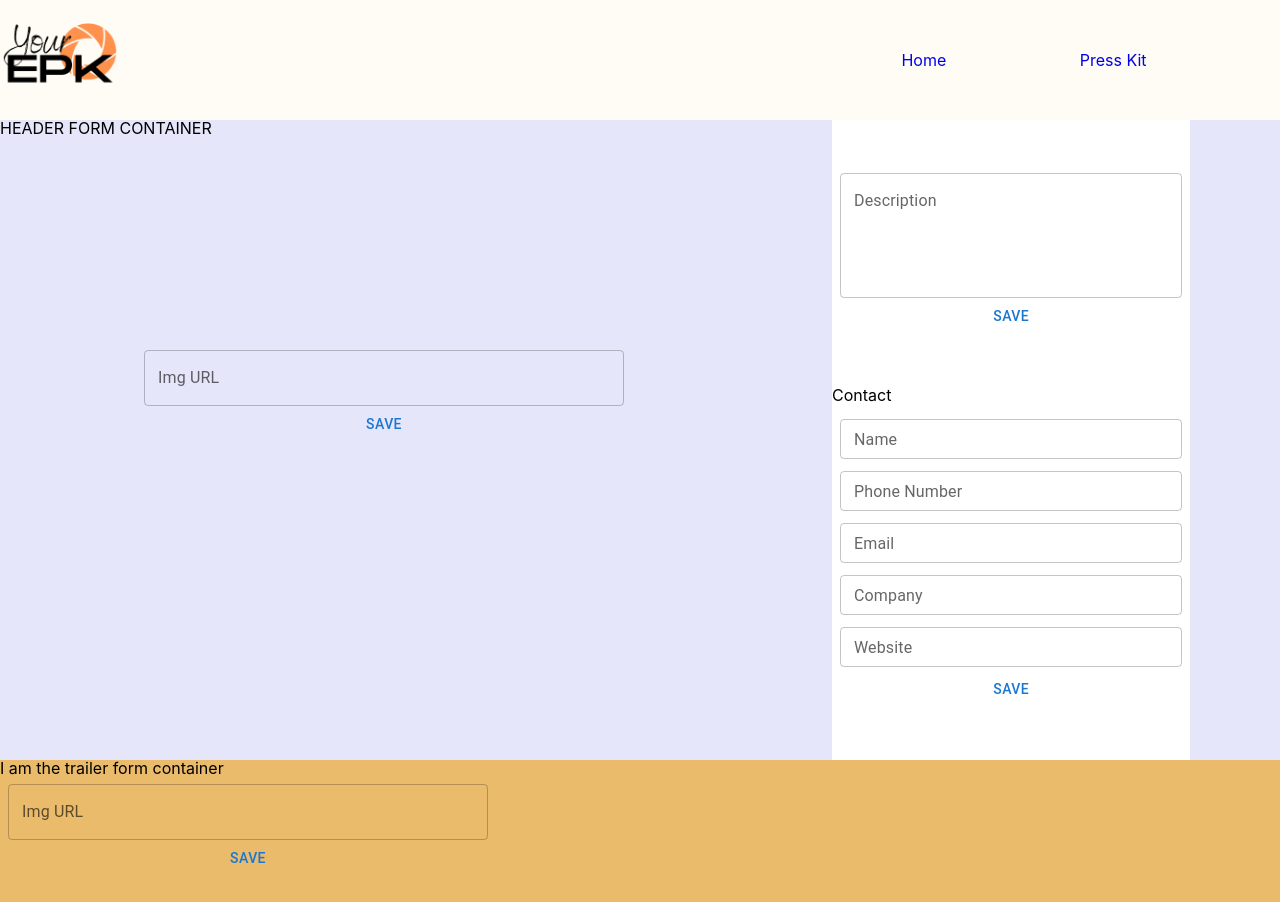
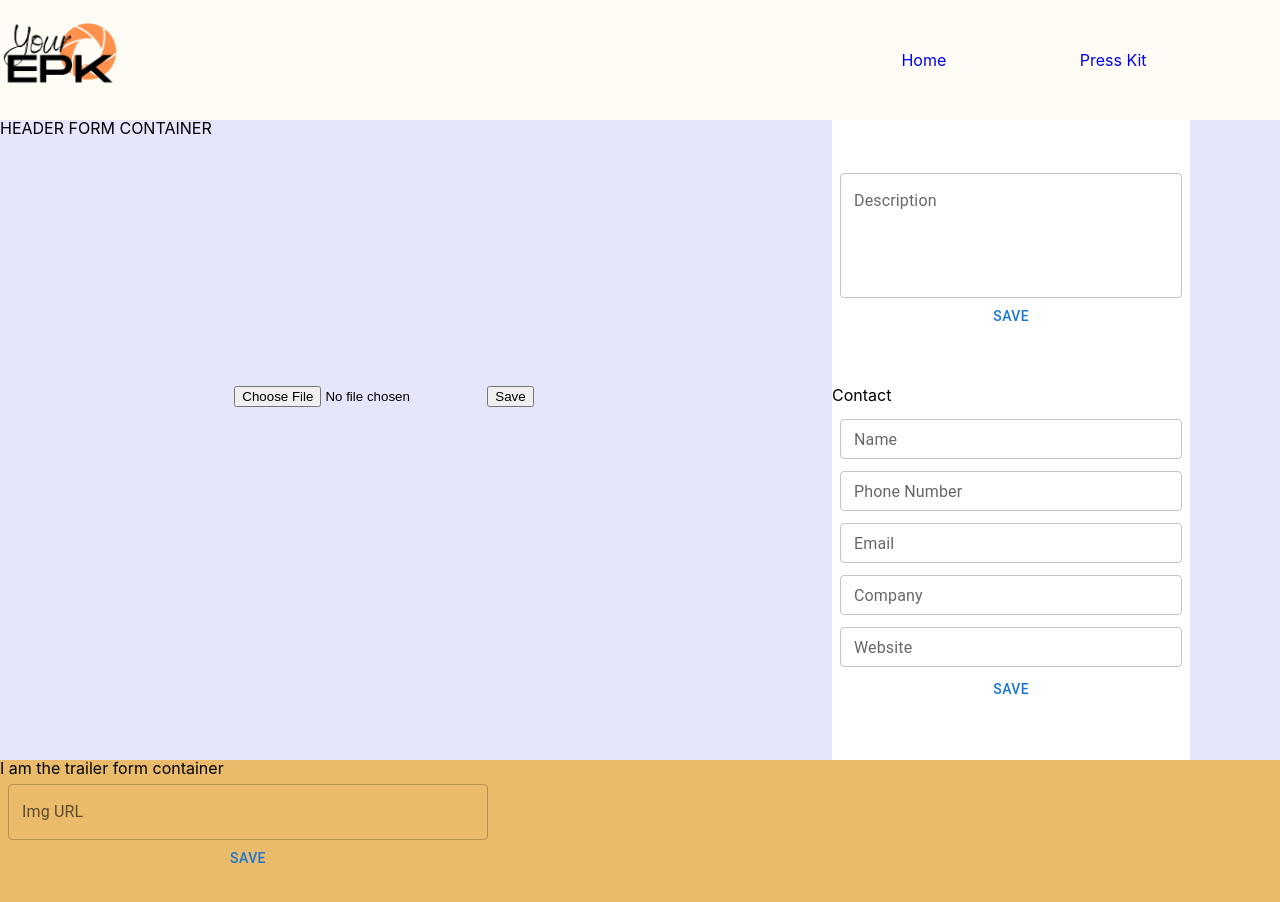
Before and after one commit to ninabrissey/your-epk, a React (Create React App) app: page /edit/1 in a window 1280 px wide. Shown: the top 902 px of the page. Built offline with nearby package versions, Linux system fonts and the light colour scheme; no server answers.

Commit message:
Add AWS functionality to Header

```diff
--- a/src/components/HeaderImg/HeaderImgContainer.tsx
+++ b/src/components/HeaderImg/HeaderImgContainer.tsx
@@ -16,7 +16,7 @@ const HeaderImgContainer = ({ filmEPK, addFilmInfo }: IHeaderImg) => {
 	return (
 		<>
 			{isEditing && (
-				<HeaderImgForm addFilmInfo={addFilmInfo} setIsEditing={setIsEditing} />
+				<HeaderImgForm addFilmInfo={addFilmInfo} setIsEditing={setIsEditing} filmEPK={filmEPK}/>
 			)}
 
 			{!isEditing && (
--- a/src/components/HeaderImg/HeaderImgForm.tsx
+++ b/src/components/HeaderImg/HeaderImgForm.tsx
@@ -1,22 +1,45 @@
-import { useState } from 'react';
+import { useState, useEffect } from 'react';
+import { getPresignedUrl,fileCheckSum, fileToData, putToAWS, postToDatabase } from '../../awsS3/helperFunctions';
 import { FilmEPK } from '../../types';
 import TextField from '@mui/material/TextField';
 import FormControl from '@mui/material/FormControl';
 import Button from '@mui/material/Button';
 
-const HeaderImgForm = ({ addFilmInfo, setIsEditing }: any) => {
+const HeaderImgForm = ({ addFilmInfo, setIsEditing, filmEPK }: any) => {
 	const [headerImg, setHeaderImg] = useState<string>('');
+	const [headerFile, setHeaderFile] = useState<any>({})
+	const [testState, setTestState] = useState<string>('')
 
-	const handleSubmit = () => {
-		addFilmInfo({ header_img: headerImg });
-		setIsEditing(false);
-		setHeaderImg('');
+	useEffect(() => {
+    if (headerFile.size > 0) {
+      makeAWSpost();
+    }
+  }, [headerFile])
+
+	const handleSubmit = async (event: any) => {
+		// addFilmInfo({ header_img: headerImg });
+		// setIsEditing(false);
+		// setHeaderImg('');
+		event.preventDefault();
+    const input = document.querySelector<any>('#header-input').files[0]
+
+    if (input) {
+      setHeaderFile(input)
+    }
 	};
+
+	const makeAWSpost = async () => {
+    const presignedFileParams = await getPresignedUrl(headerFile)
+    const awsRes = await putToAWS(presignedFileParams, headerFile)
+    const data: any = await postToDatabase(presignedFileParams, filmEPK, 'header_images')
+    // We need to pass this value to state
+    setTestState(data.header_image_url);
+  }
 
 	return (
 		<form>
 			<div className="header-img-form">
-				<FormControl sx={{ m: 1, minWidth: 480 }}>
+				{/* <FormControl sx={{ m: 1, minWidth: 480 }}>
 					<TextField
 						id="outlined-multiline-flexible"
 						label="Img URL"
@@ -28,7 +51,9 @@ const HeaderImgForm = ({ addFilmInfo, setIsEditing }: any) => {
 					<Button variant="text" onClick={handleSubmit}>
 						save
 					</Button>
-				</FormControl>
+				</FormControl> */}
+      <input id='header-input' type="file" accept="image/*" />
+			<button onClick={(event) => { handleSubmit(event) }}>Save</button>
 			</div>
 		</form>
 	);
```
